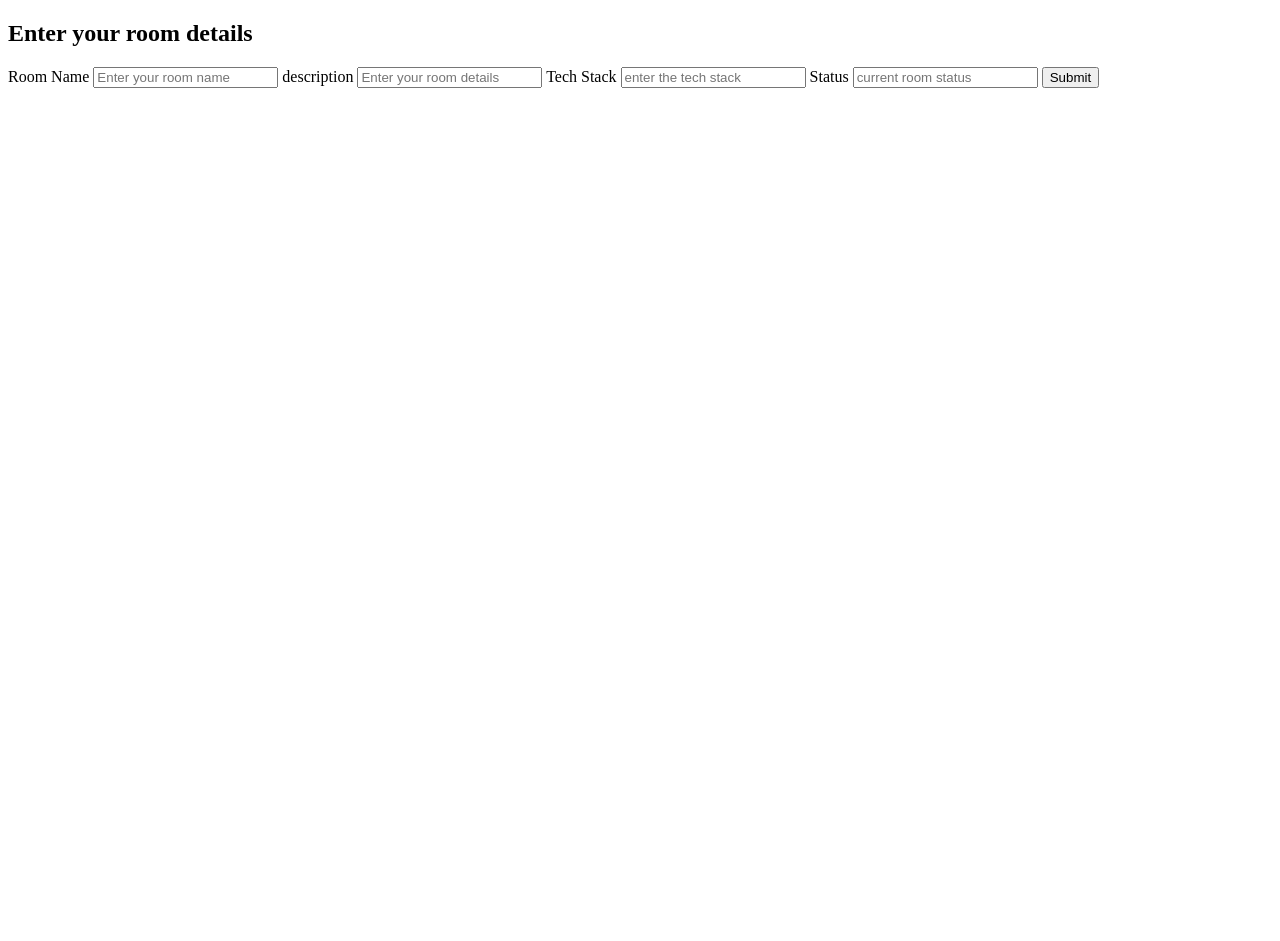
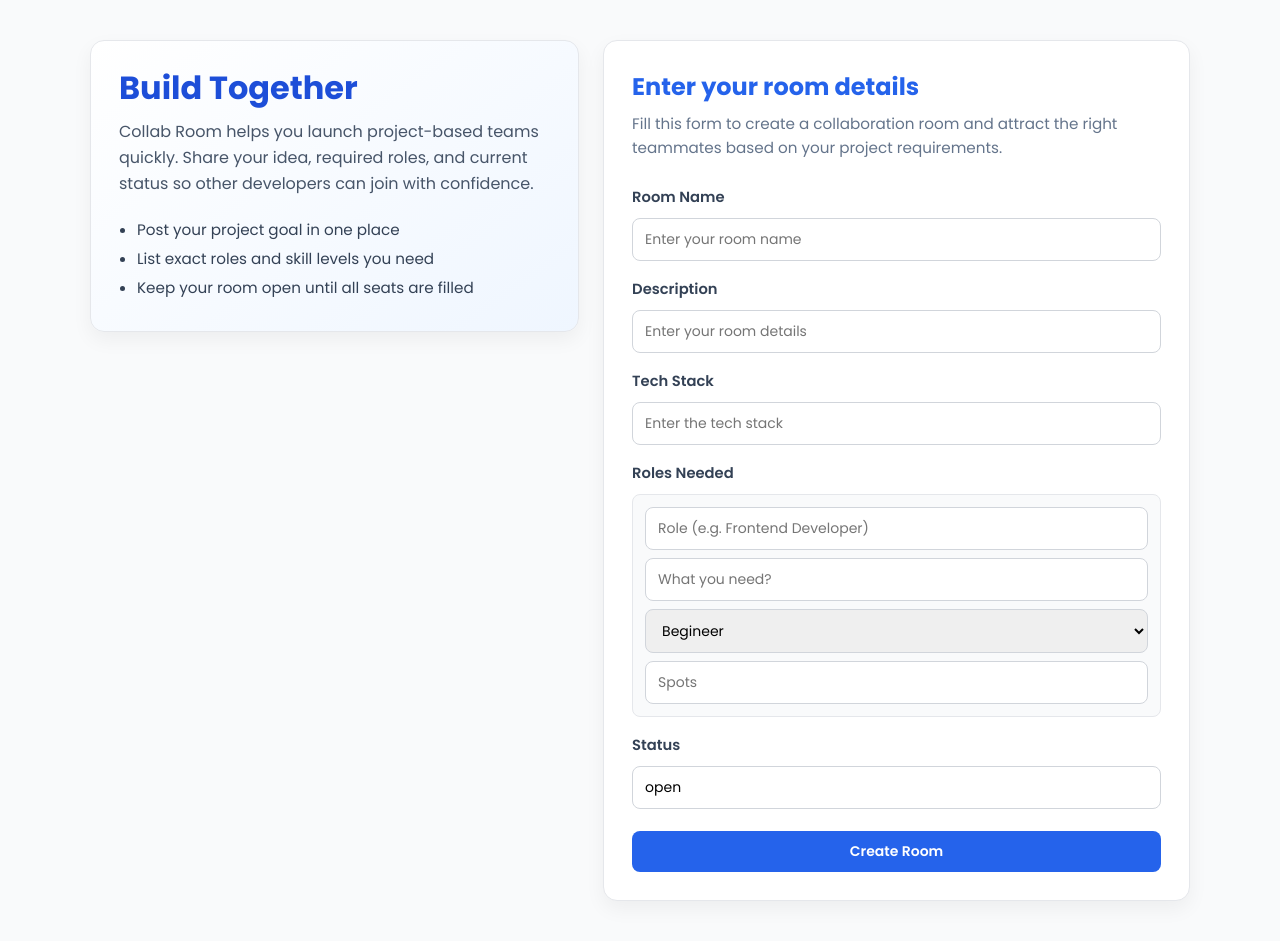
Before and after one commit to ghatageakshay/CodeMate, a Flask app: page /collab_room in a window 1280 px wide. Before the commit the page ends 88 px from the top, so only its background shows below. Run offline with Flask 3, Linux system fonts and the light colour scheme; the visitor is signed in with stand-in values (Sample User, id 1).

Commit message:
work continues on collabroom feature

```diff
--- a/app.py
+++ b/app.py
@@ -581,6 +581,19 @@ def collab_room():
                    values(?,?,?,?,?)
         """,(creator_id,room_name,description,tech_stack,status))
 
+        room_id=cursor.lastrowid
+
+        role_name=request.form.get("role_name")
+        role_description=request.form.get("role_description")
+        skill_level=request.form.get("skill_level")
+        total_seats=request.form.get("total_seats")
+
+        cursor.execute("""
+
+            INSERT INTO room_roles(room_id,role_name,role_description,skill_level,total_seats)
+                       values(?,?,?,?,?)
+
+""",(room_id,role_name,role_description,skill_level,total_seats))
         conn.commit()
         conn.close()
 
--- a/templates/CollabRoom.html
+++ b/templates/CollabRoom.html
@@ -3,26 +3,195 @@
 <head>
     <meta charset="UTF-8">
     <meta name="viewport" content="width=device-width, initial-scale=1.0">
-    <title>Document</title>
+    <title>Collab Room</title>
+    <link rel="preconnect" href="https://fonts.googleapis.com">
+    <link rel="preconnect" href="https://fonts.gstatic.com" crossorigin>
+    <link href="https://fonts.googleapis.com/css2?family=Poppins:wght@400;500;600;700&display=swap" rel="stylesheet">
+    <style>
+        body {
+            margin: 0;
+            font-family: "Poppins", sans-serif;
+            background: #f9fafb;
+            color: #0f172a;
+            min-height: 100vh;
+        }
+
+        .collab-layout {
+            max-width: 1100px;
+            margin: 0 auto;
+            padding: 40px 24px;
+            display: grid;
+            grid-template-columns: 1fr 1.2fr;
+            gap: 24px;
+            align-items: start;
+        }
+
+        .side-panel,
+        .Collab_room {
+            background: #ffffff;
+            border: 1px solid #e5e7eb;
+            border-radius: 14px;
+            box-shadow: 0 8px 20px rgba(0, 0, 0, 0.05);
+            padding: 28px;
+        }
+
+        .side-panel {
+            background: linear-gradient(145deg, #ffffff 0%, #eff6ff 100%);
+        }
+
+        .side-panel h1 {
+            margin: 0 0 12px;
+            font-size: 2rem;
+            line-height: 1.2;
+            color: #1d4ed8;
+        }
+
+        .side-panel p {
+            margin: 0 0 20px;
+            color: #475569;
+            line-height: 1.6;
+        }
+
+        .highlight-list {
+            margin: 0;
+            padding-left: 18px;
+            color: #334155;
+            line-height: 1.9;
+            font-size: 0.95rem;
+        }
+
+        .Collab_room h2 {
+            margin-top: 0;
+            margin-bottom: 8px;
+            color: #2563eb;
+        }
+
+        .room-info {
+            margin: 0 0 18px;
+            line-height: 1.6;
+            color: #64748b;
+            font-size: 0.95rem;
+        }
+
+        form {
+            display: grid;
+            gap: 10px;
+        }
+
+        label {
+            font-weight: 600;
+            margin-top: 8px;
+            font-size: 0.92rem;
+            color: #334155;
+        }
+
+        input,
+        select,
+        button {
+            width: 100%;
+            box-sizing: border-box;
+            padding: 10px 12px;
+            border: 1px solid #d1d5db;
+            border-radius: 8px;
+            font-size: 14px;
+            font-family: inherit;
+        }
+
+        input:focus,
+        select:focus {
+            border-color: #2563eb;
+            box-shadow: 0 0 0 3px rgba(37, 99, 235, 0.14);
+            outline: none;
+        }
+
+        .role-entry {
+            display: grid;
+            gap: 8px;
+            padding: 12px;
+            border: 1px solid #e5e7eb;
+            border-radius: 8px;
+            background: #f9fafb;
+        }
+
+        button {
+            margin-top: 12px;
+            border: none;
+            background: #2563eb;
+            color: #ffffff;
+            font-weight: 600;
+            cursor: pointer;
+            transition: background 0.2s ease, transform 0.2s ease;
+        }
+
+        button:hover {
+            background: #1d4ed8;
+            transform: translateY(-1px);
+        }
+
+        .success-message {
+            margin-top: 14px;
+            padding: 10px 12px;
+            border-radius: 8px;
+            font-size: 0.92rem;
+            background: #ecfdf3;
+            color: #166534;
+            border: 1px solid #bbf7d0;
+        }
+
+        @media (max-width: 900px) {
+            .collab-layout {
+                grid-template-columns: 1fr;
+                padding: 24px 16px;
+            }
+        }
+    </style>
 </head>
 <body>
-    <div class="Collab_room">
+    <main class="collab-layout">
+        <section class="side-panel">
+            <h1>Build Together</h1>
+            <p>
+                Collab Room helps you launch project-based teams quickly. Share your idea, required roles, and current status so other developers can join with confidence.
+            </p>
+            <ul class="highlight-list">
+                <li>Post your project goal in one place</li>
+                <li>List exact roles and skill levels you need</li>
+                <li>Keep your room open until all seats are filled</li>
+            </ul>
+        </section>
+
+        <section class="Collab_room">
             <h2>Enter your room details</h2>
+            <p class="room-info">
+                Fill this form to create a collaboration room and attract the right teammates based on your project requirements.
+            </p>
             <form method="post" action="{{url_for('collab_room')}}" enctype="multipart/form-data">
                 <label>Room Name</label>
                 <input type="text" id="room_name" name="room_name" placeholder="Enter your room name" required>
-        <label>description</label>
+                <label>Description</label>
                 <input type="text" id="description" name="description" placeholder="Enter your room details" required>
                 <label>Tech Stack</label>
-        <input type="text" id="tech_stack" name="tech_stack" placeholder="enter the tech stack" required>
+                <input type="text" id="tech_stack" name="tech_stack" placeholder="Enter the tech stack" required>
+
+                <label>Roles Needed</label>
+                <div class="role-entry">
+                    <input type="text" name="role_name" placeholder="Role (e.g. Frontend Developer)">
+                    <input type="text" name="role_description" placeholder="What you need?">
+                    <select name="skill_level">
+                        <option value="Begineer">Begineer</option>
+                        <option value="Intermediate">Intermediate</option>
+                        <option value="Mentor">Mentor</option>
+                    </select>
+                    <input type="number" name="total_seats" placeholder="Spots" min="1">
+                </div>
                 <label>Status</label>
-        <input type="text" id="status" name="status" placeholder="current room status">
-
-        <button type="submit">Submit</button>
+                <input type="text" id="status" name="status" value="open" placeholder="Current room status">
+                <button type="submit">Create Room</button>
             </form>
             {% if success %}
-    {{ success }}
+            <div class="success-message">{{ success }}</div>
             {% endif %}
-    </div>
+        </section>
+    </main>
 </body>
 </html>
```
Lines whose indentation alone changed are shown as unchanged.
